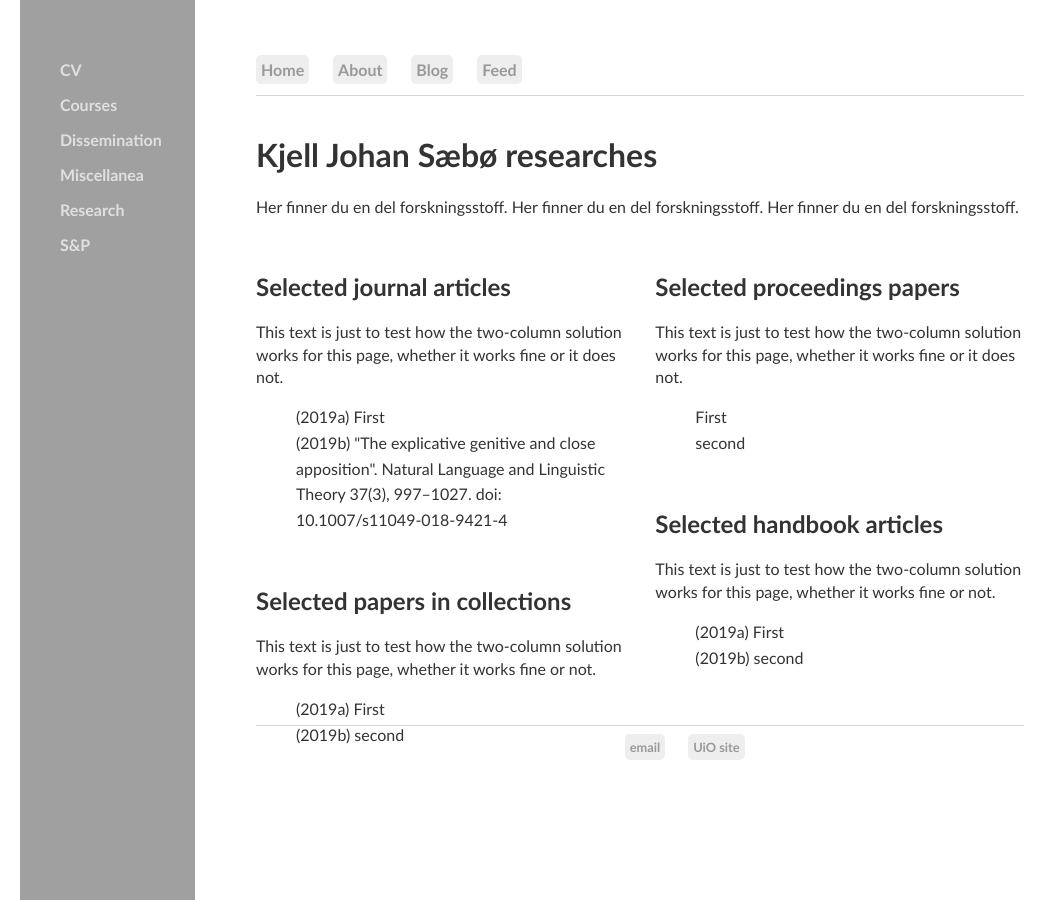
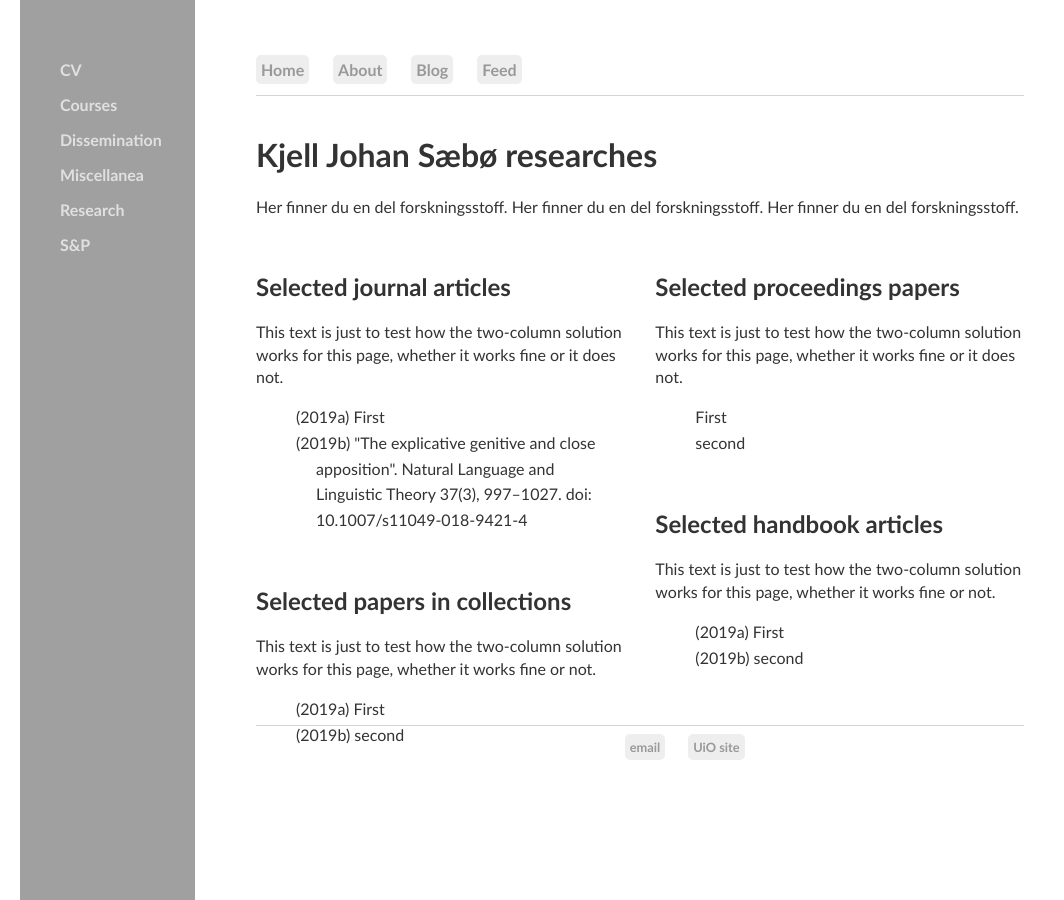
Before and after one commit to kjelljs/kjelljs.github.io, a Jekyll site: the page built from research/index.html, in a window 1280 px wide. Shown: the whole page, without its empty margins (0-1064 px from the left). Built offline with Jekyll 4.4.1, drawn with Linux system fonts in a browser that asks for light colours.

Commit message:
Update main.css

```diff
--- a/css/main.css
+++ b/css/main.css
@@ -70,8 +70,8 @@ nav a:hover, footer a:hover {
     font-family: Optima, Candara, Calibri, Arial, sans-serif; line-height: 1.6em;
     color: #333;
     font-size: 1em;
-    margin-left: 0;
-    list-style-position: outside;
+    text-indent:-20px;
+    margin-left:20px;
 }
 h1 {
     font-size: 2em;
```
